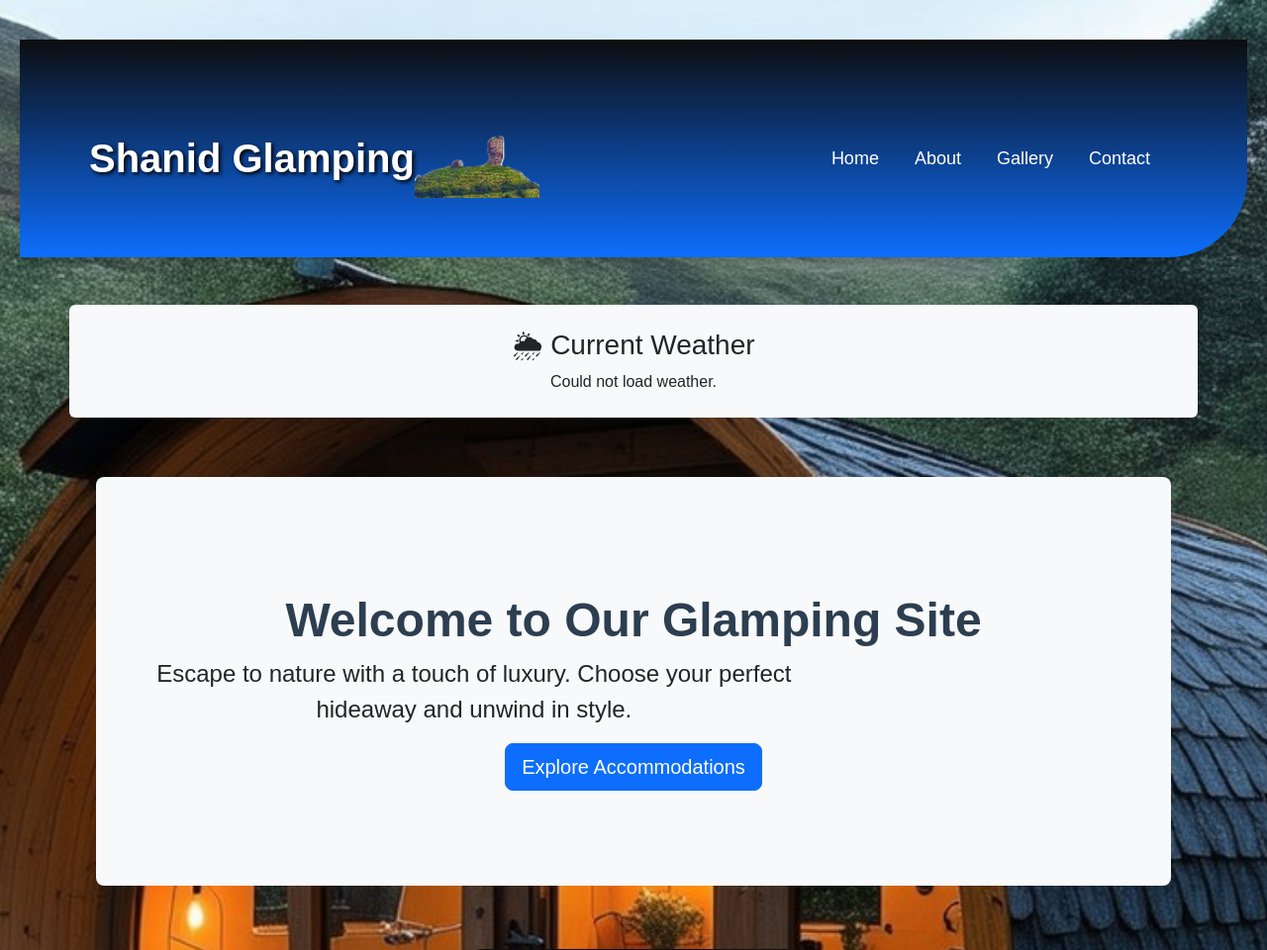
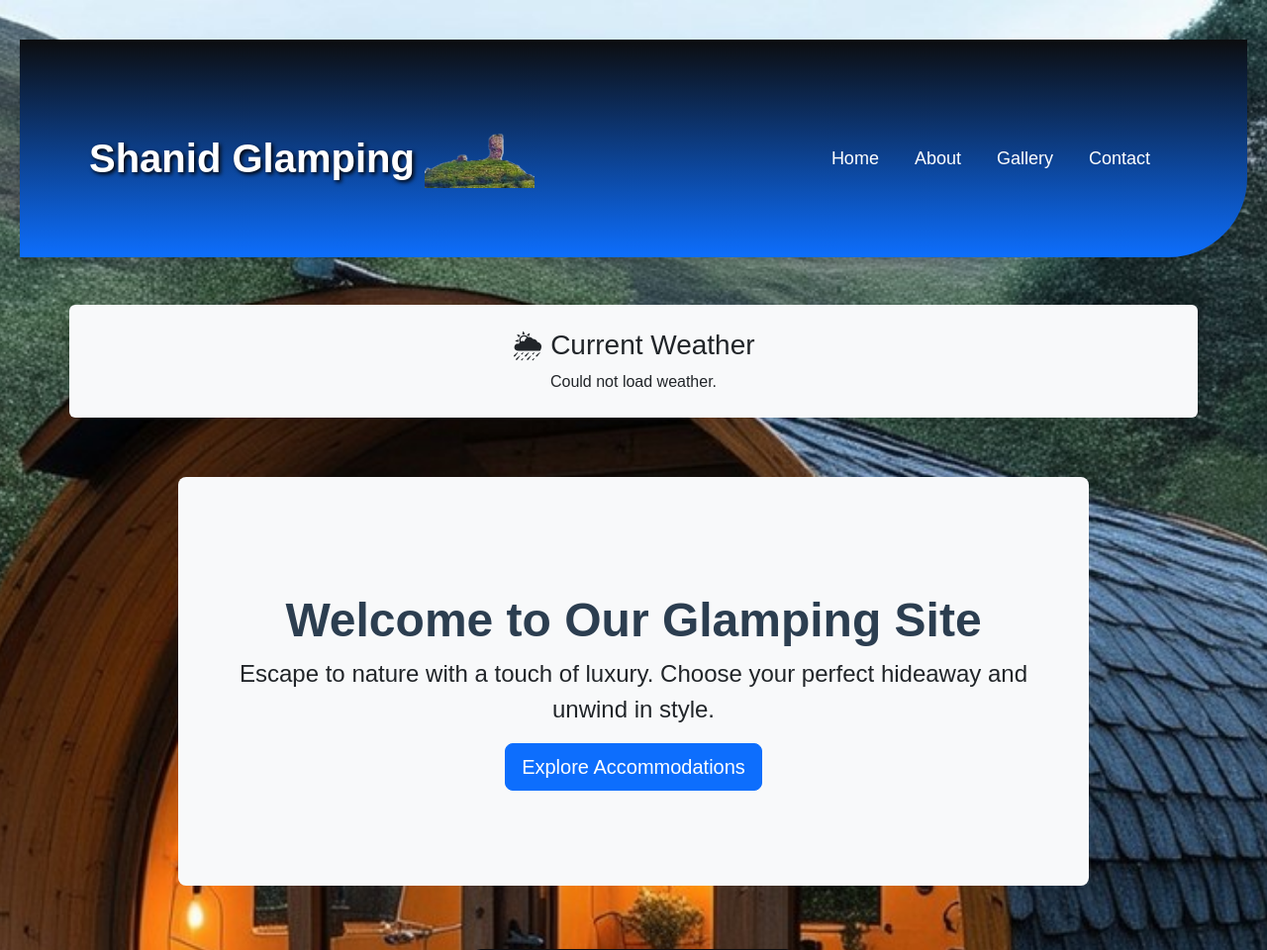
Before and after one commit to aruttle/assignment-module-3, a Flask app: page / in a window 1280 px wide. Shown: the top 960 px of the page at 99% size. Run offline with Flask 3, Linux system fonts and the light colour scheme.

Commit message:
Added Logo Image and Updated CSS

```diff
--- a/static/css/style.css
+++ b/static/css/style.css
@@ -21,6 +21,8 @@
 .logo {
     height: 80px;
     width: auto;
+    padding-left: 10px;
+    padding-bottom: 10px;
 }
 
 nav.navbar ul li {
--- a/templates/home.html
+++ b/templates/home.html
@@ -7,13 +7,15 @@
 <div class="p-5 mb-4 bg-light rounded-3 text-center" id="welcome-section">
   <div class="container-fluid py-5 text-center">
     <h1 class="display-5 fw-bold">Welcome to Our Glamping Site</h1>
-    <p class="col-md-8 fs-4 text-center" id="welcome-note">Escape to nature with a touch of luxury. Choose your perfect hideaway and unwind in style.</p>
+    <p class="fs-4 mx-auto" id="welcome-note" style="max-width: 800px;">
+      Escape to nature with a touch of luxury. Choose your perfect hideaway and unwind in style.
+    </p>
     <a href="#accommodations" class="btn btn-primary btn-lg">Explore Accommodations</a>
   </div>
 </div>
 
-<!-- Accommodation  -->
-<h2 class="mb-4" id="accommodations">Available Stays</h2>
+<!-- Accommodation -->
+<h2 class="mb-4 text-center" id="accommodations">Available Stays</h2>
 <div class="container" id="accommodation-list">
   <div class="row">
     {% for acc in accommodations %}
```
